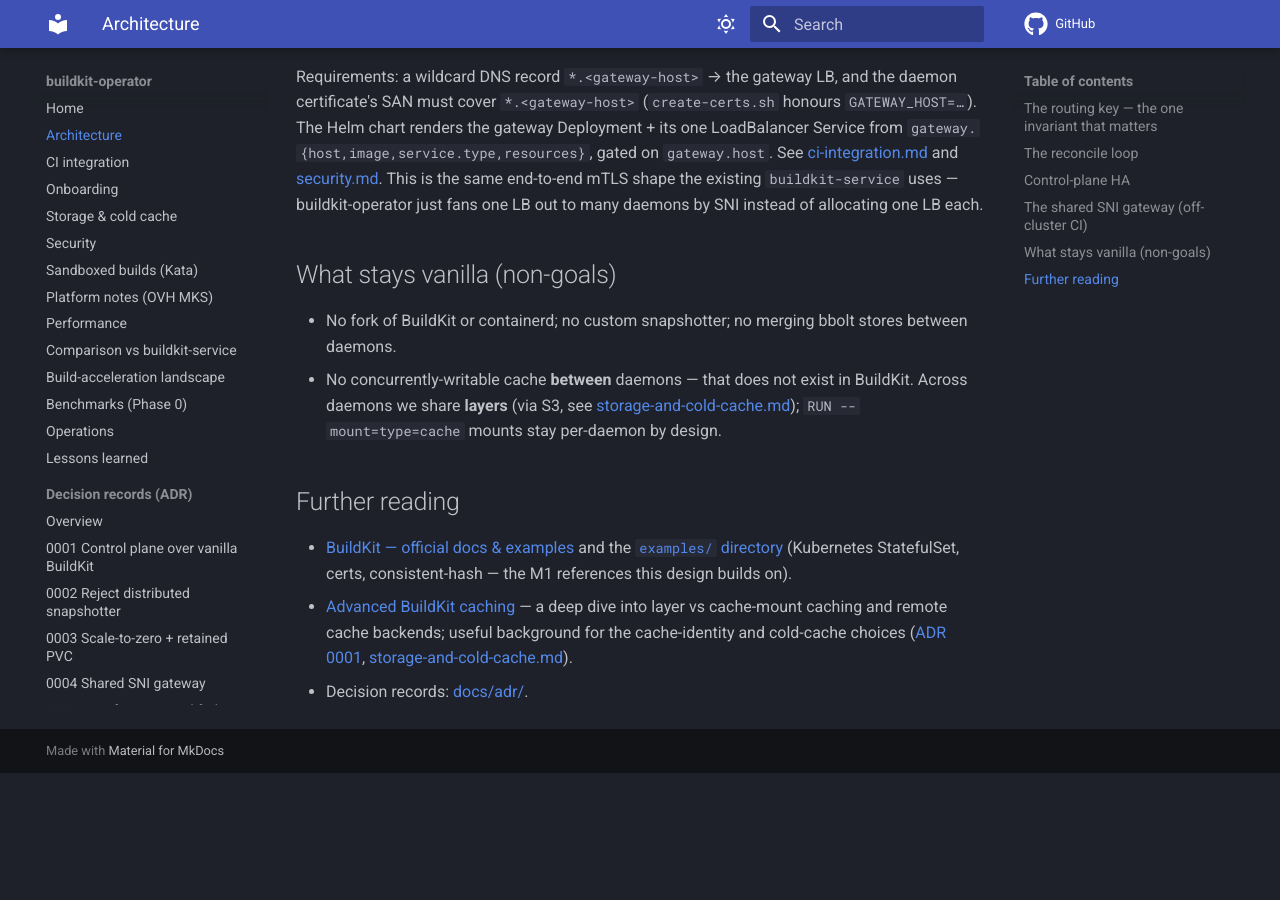
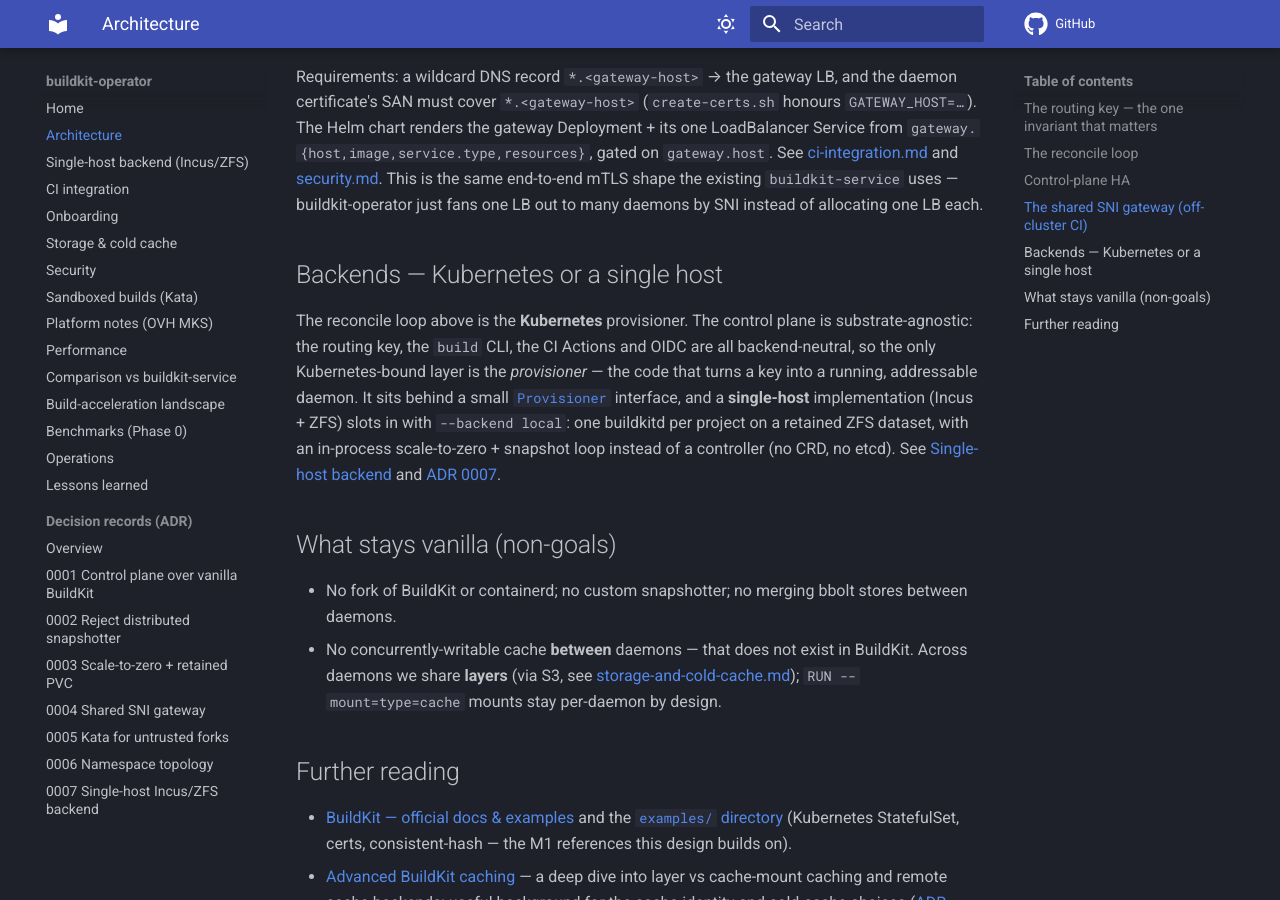
Before and after one commit to SocialGouv/buildkit-operator, an MkDocs documentation site: the page built from docs/architecture.md, in a window 1280 px wide and 900 px high, scrolled down 3342 px. Built offline with MkDocs 1.6.1 and Material for MkDocs 9.7.7, drawn with Linux system fonts in a browser that asks for light colours; comment, search, counter and statistics services are not loaded; before the commit the page ends 4115 px from its top, so only the background shows below that.

Commit message:
docs: document the pluggable backend (single-host Incus/ZFS), not just Kubernetes
The control plane is substrate-agnostic; only the provisioner is backend-bound.
Reflect that across the docs + the published site:

- new docs/single-host-backend.md: when to use it, the k8s->Incus/ZFS mapping, the
  incus vs docker runtimes, install pointer (deploy/vm), what was validated.
- mkdocs.yml: site_description no longer says "on Kubernetes" only; add the page +
  ADR 0007 to the nav (0007 was missing).
- README home: tagline mentions single-host; a "Pluggable backend" feature bullet.
- architecture.md: a "Backends" section on the Provisioner interface + --backend.

pages.yml rebuilds GitHub Pages on this push.

Co-Authored-By: Claude Opus 4.8 (1M context) <noreply@anthropic.com>

```diff
--- a/docs/architecture.md
+++ b/docs/architecture.md
@@ -128,6 +128,17 @@ Helm chart renders the gateway Deployment + its one LoadBalancer Service from
 mTLS shape the existing `buildkit-service` uses — buildkit-operator just fans one LB out to many daemons by
 SNI instead of allocating one LB each.
 
+## Backends — Kubernetes or a single host
+
+The reconcile loop above is the **Kubernetes** provisioner. The control plane is substrate-agnostic: the
+routing key, the `build` CLI, the CI Actions and OIDC are all backend-neutral, so the only Kubernetes-bound
+layer is the *provisioner* — the code that turns a key into a running, addressable daemon. It sits behind
+a small [`Provisioner`](https://github.com/socialgouv/buildkit-operator/tree/main/internal/provisioner)
+interface, and a **single-host** implementation (Incus + ZFS) slots in with `--backend local`: one
+buildkitd per project on a retained ZFS dataset, with an in-process scale-to-zero + snapshot loop instead
+of a controller (no CRD, no etcd). See [Single-host backend](single-host-backend.md) and
+[ADR 0007](adr/0007-vm-backend-incus-zfs.md).
+
 ## What stays vanilla (non-goals)
 
 - No fork of BuildKit or containerd; no custom snapshotter; no merging bbolt stores between daemons.
--- a/mkdocs.yml
+++ b/mkdocs.yml
@@ -1,5 +1,5 @@
 site_name: buildkit-operator
-site_description: A distributed BuildKit build service — one hot vanilla buildkitd per (project, arch) on Kubernetes.
+site_description: A distributed BuildKit build service — one hot vanilla buildkitd per (project, arch), on Kubernetes or a single host (Incus/ZFS).
 site_url: https://socialgouv.github.io/buildkit-operator/
 repo_url: https://github.com/socialgouv/buildkit-operator
 docs_dir: docs
@@ -42,6 +42,7 @@ markdown_extensions:
 nav:
   - Home: index.md
   - Architecture: architecture.md
+  - Single-host backend (Incus/ZFS): single-host-backend.md
   - CI integration: ci-integration.md
   - Onboarding: onboarding.md
   - Storage & cold cache: storage-and-cold-cache.md
@@ -62,3 +63,4 @@ nav:
       - 0004 Shared SNI gateway: adr/0004-shared-sni-gateway.md
       - 0005 Kata for untrusted forks: adr/0005-kata-clh-for-untrusted-forks.md
       - 0006 Namespace topology: adr/0006-namespace-topology.md
+      - 0007 Single-host Incus/ZFS backend: adr/0007-vm-backend-incus-zfs.md
```
Also changed, not shown: README.md (+4 -2 lines), docs/single-host-backend.md (added, +78 -0 lines).
